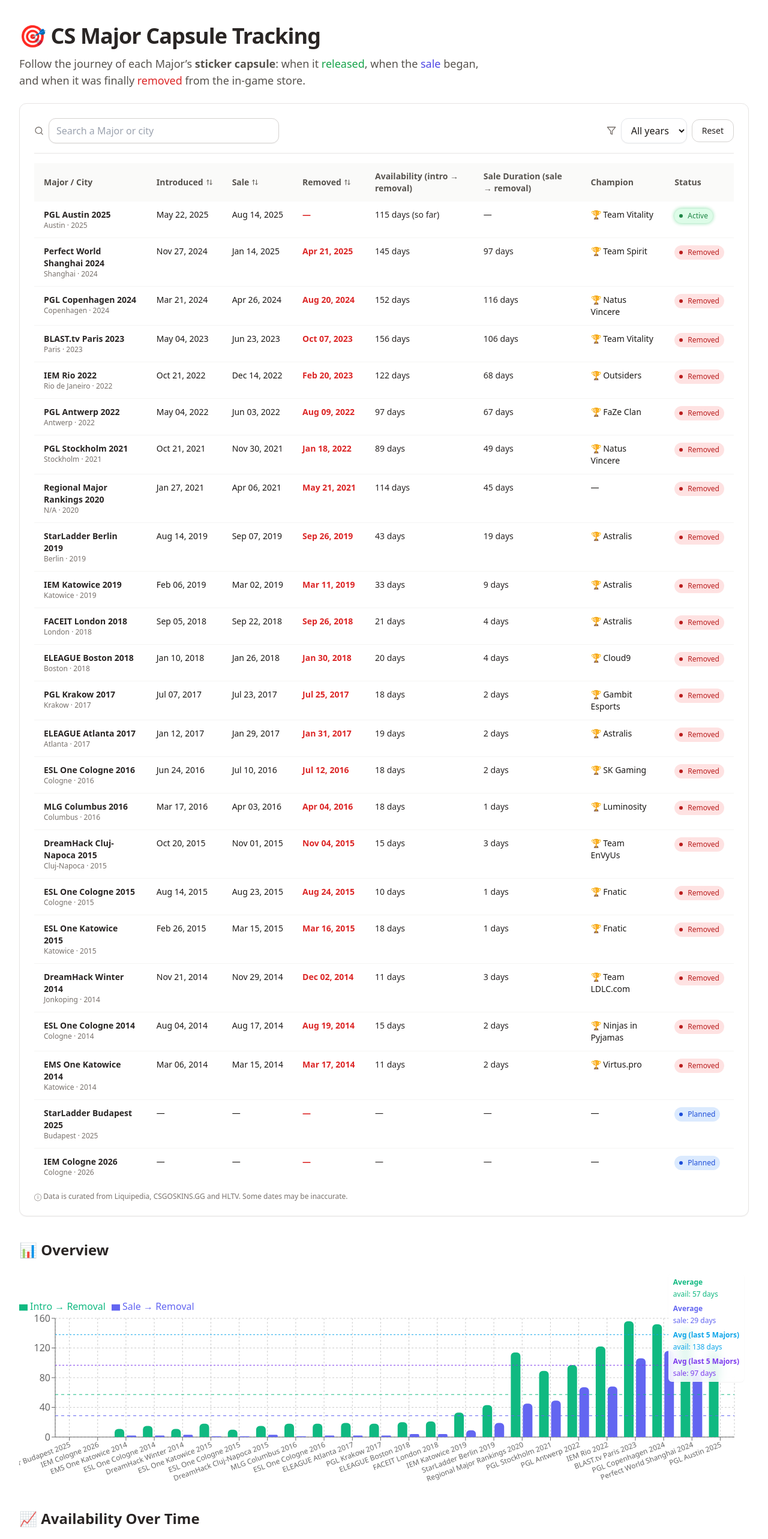
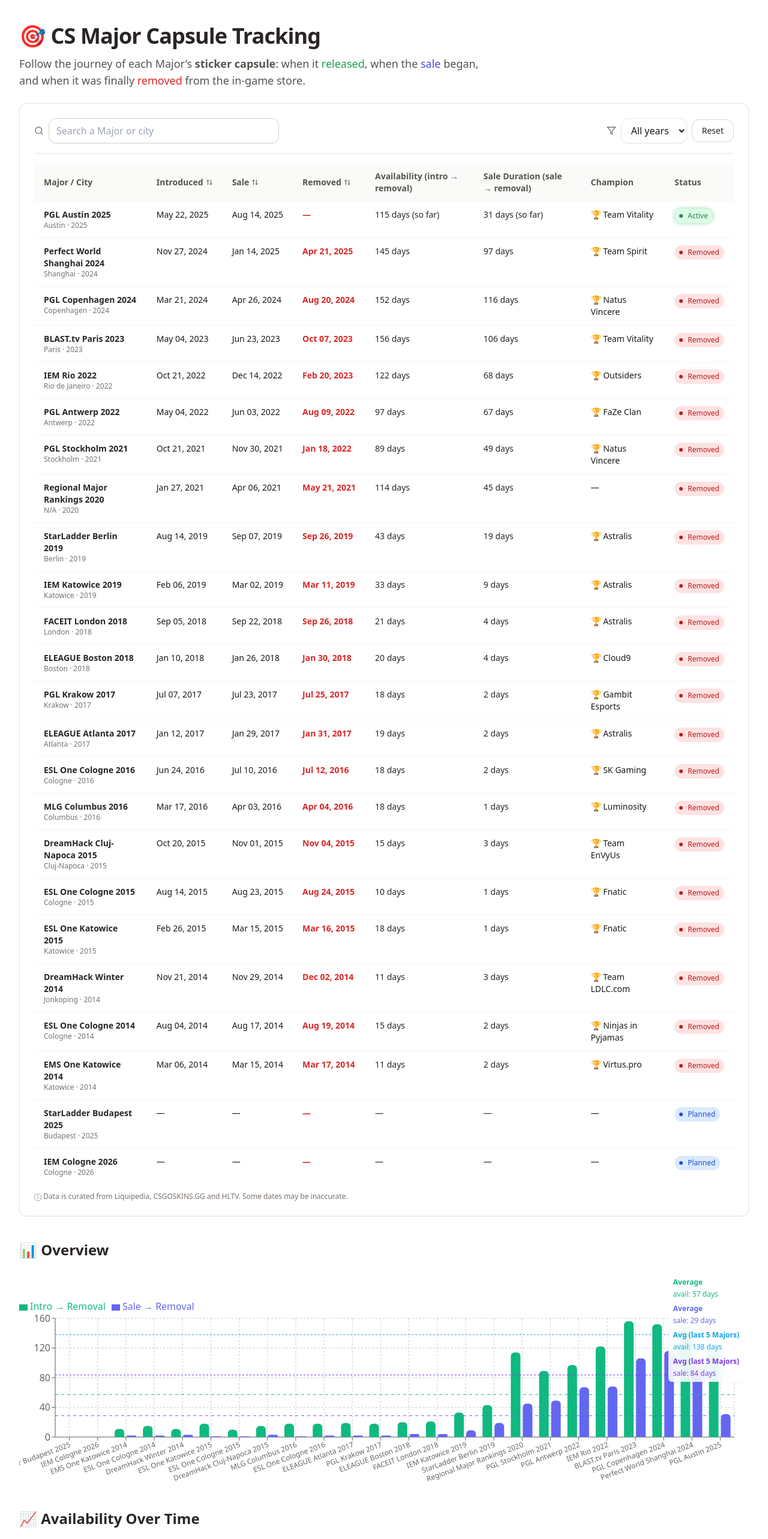
Before and after one commit to meistaGG/cs2-major-sale-tracker, a React (Vite) app: page / in a window 1280 px wide. Shown: the top 2566 px of the page at 60% size. Built offline with nearby package versions, Linux system fonts and the light colour scheme.

Commit message:
Show current sale days

```diff
--- a/src/app.tsx
+++ b/src/app.tsx
@@ -288,11 +288,12 @@
     : "—";
 
 const diffDays = (a: string | null, b: string | null) => {
-  if (!a || !b) return null;
-  const ms = Math.abs(
-    new Date(b + "T00:00:00").getTime() - new Date(a + "T00:00:00").getTime()
-  );
-  return Math.round(ms / 86400000);
+  if (!a) return null;
+  const endIso = b ?? new Date().toISOString().slice(0, 10);
+  const ms =
+    new Date(endIso + "T00:00:00").getTime() -
+    new Date(a + "T00:00:00").getTime();
+  return ms >= 0 ? Math.round(ms / 86400000) : null;
 };
 
 // Introduced → Removed (or today if still active)
@@ -592,7 +593,9 @@
                     : "—"}
                 </td>
                 <td className="py-3 pl-4 pr-4 font-medium text-stone-800">
-                  {saleDur !== null ? `${saleDur} days` : "—"}
+                  {saleDur !== null
+                    ? `${saleDur} days${r.removed ? "" : " (so far)"}`
+                    : "—"}
                 </td>
 
                 {/* Winner */}
```
